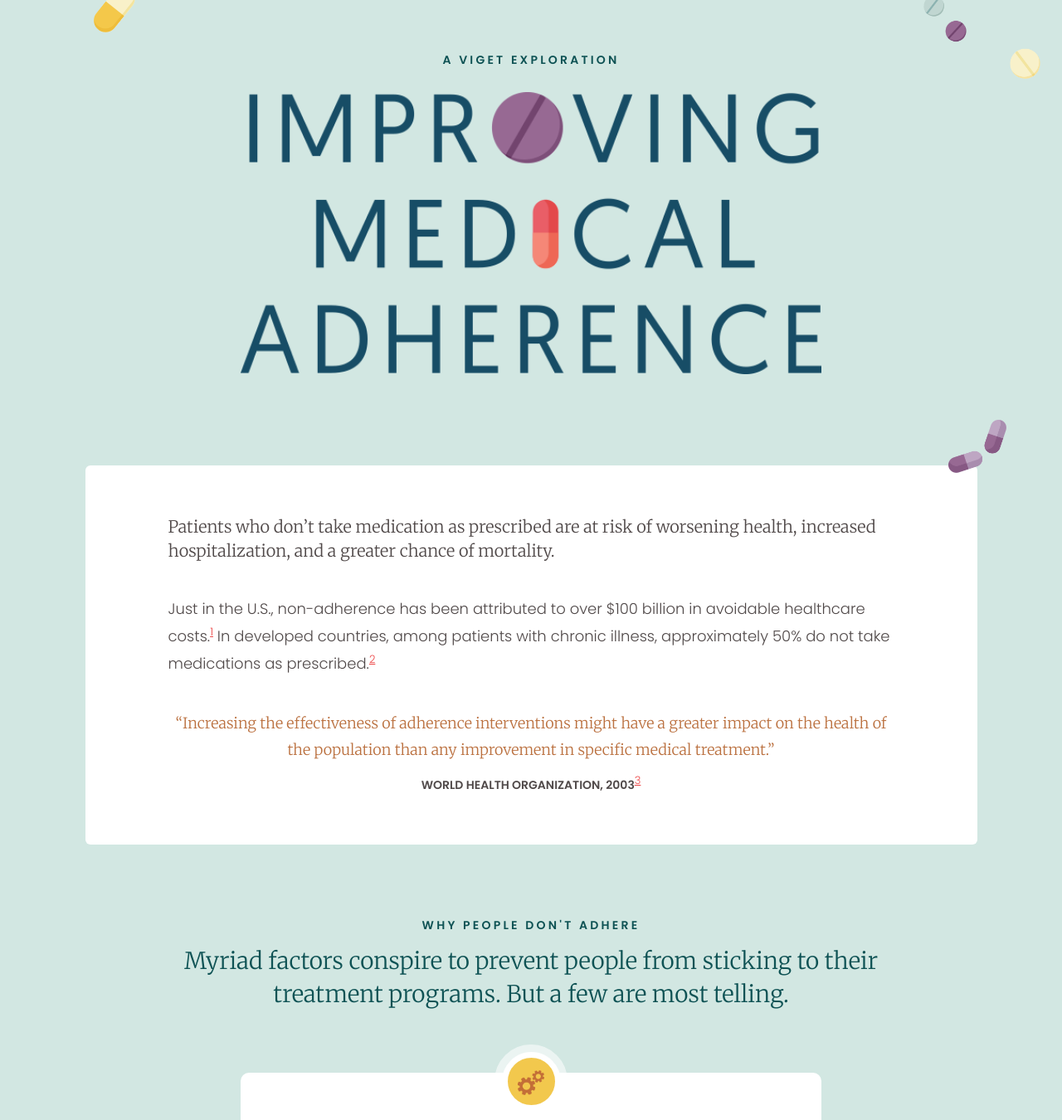
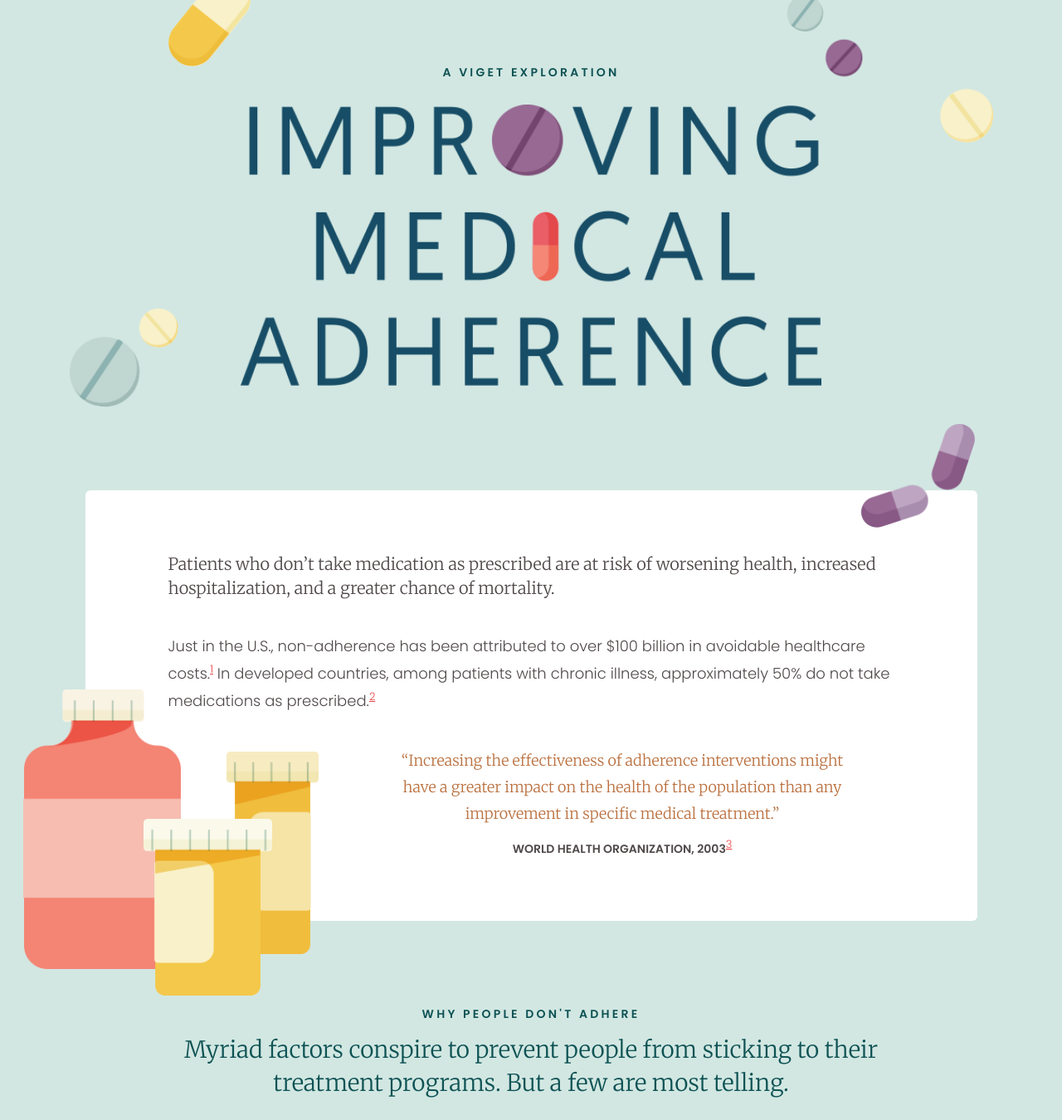
Before and after one commit to ccchwang/medicine-viget, a website: page index.html in a window 1280 px wide. Shown: the top 1350 px of the page at 83% size. Drawn offline with Linux system fonts and the light colour scheme.

Commit message:
finished resizing pill bottles for desktop

```diff
--- a/assets/stylesheets/style.scss
+++ b/assets/stylesheets/style.scss
@@ -11,10 +11,6 @@ $green: #1FB682;
 
 #main {
   overflow: hidden
-}
-
-.mobile-no-show {
-  visibility: hidden;
 }
 
 
@@ -156,7 +152,7 @@ header {
   background-image: url('../../public/img/pills_2.png');
   height: 100px;
   width: 170px;
-  top: -5px;
+  top: -6px;
   right: -105px;
 }
 
@@ -181,22 +177,7 @@ header {
   height: 100%
 }
 
-.bottle-1 {
-  background-image: url("../../public/img/pills_3.png");
-      width: 70px;
-    height: 140px;
-    left: -50px;
-    top: 81px;
-    z-index: 1;
-}
 
-.bottle-2 {
-  background-image: url('../../public/img/pills_4.png');
-    width: 55px;
-    height: 140px;
-    left: -25px;
-    top: 20px;
-}
 
 .quote {
   text-align: center;
@@ -391,9 +372,12 @@ footer > button {
 }
 
 @media screen and (min-width: 1017px) {
+  .bg-green, .bg-blue, .bg-gradient {
+    padding: 0 15px;
+  }
 
   .content-wrap {
-    padding: 60px 100px;
+    padding: 75px 100px;
   }
 
   #intro {
@@ -403,4 +387,62 @@ footer > button {
   .conversation-card {
     border-radius: 6px;
   }
+
+  .pills.-double {
+    background-image: url('../../public/img/pills_6.png');
+    height: 120px;
+    width: 170px;
+    bottom: 100px;
+    left: -20px;
+  }
+
+  .pills.-multiple {
+    height: 300px;
+    width: 250px;
+    right: -20px;
+  }
+
+  .pills.-yellow {
+    height: 200px;
+    width: 100px;
+    top: -30px;
+    left: 100px;
+  }
+  .pills.-purple {
+    height: 125px;
+    width: 140px;
+    right: 0;
+  }
+
+  .quote {
+    position: relative;
+    width: 570px;
+    right: 0;
+    left: 0;
+    margin: 0 30%;
+  }
+
+  .bottle-1 {
+    background-image: url("../../public/img/pills_3.png");
+        width: 155px;
+    height: 227px;
+    left: -30px;
+    top: 86px;
+    z-index: 1;
+  }
+
+  .bottle-2 {
+    background-image: url('../../public/img/pills_4.png');
+          width: 120px;
+    height: 244px;
+    left: 70px;
+    top: 5px
+  }
+  .bottle-3 {
+    background-image: url('../../public/img/pills.png');
+        width: 190px;
+    height: 401px;
+    left: -175px;
+    top: -70px;
+  }
 }
--- a/index.html
+++ b/index.html
@@ -23,6 +23,7 @@
         </header>
         <div class="pills -yellow"></div>
         <div class="pills -multiple"></div>
+        <div class="pills -double"></div>
         <div class="pills -purple"></div>
       </div>
 
@@ -34,8 +35,9 @@
           <p class="text -small">Just in the U.S., non-adherence has been attributed to over $100 billion in avoidable healthcare costs.<cite><a href="">1</a></cite> In developed countries, among patients with chronic illness, approximately 50% do not take medications as prescribed.<cite><a href="">2</a></cite></p>
 
           <div class="quote-container">
-            <div class="pills bottle-1 mobile-no-show"></div>
-            <div class="pills bottle-2 mobile-no-show"></div>
+            <div class="pills bottle-1"></div>
+            <div class="pills bottle-2"></div>
+            <div class="pills bottle-3"></div>
             <div class="quote">
               <p class="text -small -serif -color-accent">“Increasing the effectiveness of adherence interventions might have a greater impact on the health of the population than any improvement in specific medical treatment.”</p>
               <footer class="text -x-small -caps -bold">World Health Organization, 2003<cite><a href="">3</a></cite></footer>
```
Also changed, not shown: public/img/pills.png (added), public/img/pills_6.png (added), public/stylesheets/style.css.
